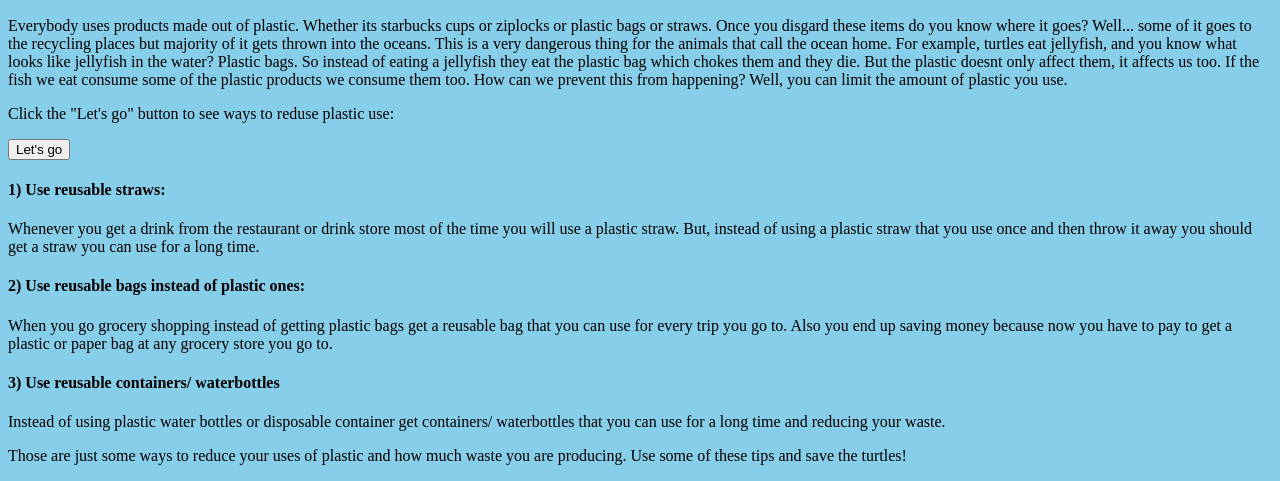
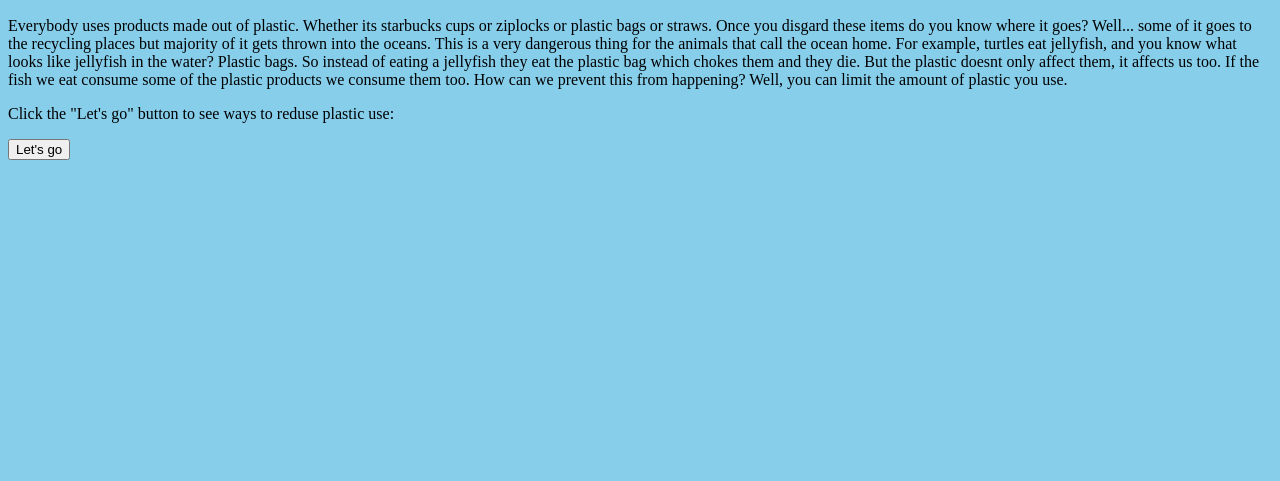
Before and after one commit to sarrmaxx/sarrmaxx.github.io, a plain HTML site: page index.html in a window 1280 px wide. Both pictures are taken after a click on the button "Let's go". Shown: the part 434-915 px from the top of the page. After the commit the page ends 800 px from the top, so only its background shows below. Drawn offline with Linux system fonts and the light colour scheme.

Commit message:
Initial comit

```diff
--- a/index.html
+++ b/index.html
@@ -28,9 +28,8 @@ How can we prevent this from happening? Well, you can limit the amount of plasti
 
     <p>Click the "Let's go" button to see ways to reduse plastic use:</p>
 
-
+    <button onclick="myFunction()">Let's go</button>
     <div id="text">
-      <button onclick="myFunction()">Let's go</button>
 
     <h4><strong> 1) Use reusable straws:</strong> </h4>
       <p>
--- a/turtles.js
+++ b/turtles.js
@@ -12,9 +12,9 @@ function originalImg(x){
 
 function myFunction() {
   var x = document.getElementById("text");
-if (x.style.display == "none") {
+  if (x.style.display == "none") {
   x.style.display = "block";
-} else {
-  x.style.display = "block";
+  } else {
+  x.style.display = "none";
+  }
 }
-}
```
Also changed, not shown: 1 other file.
